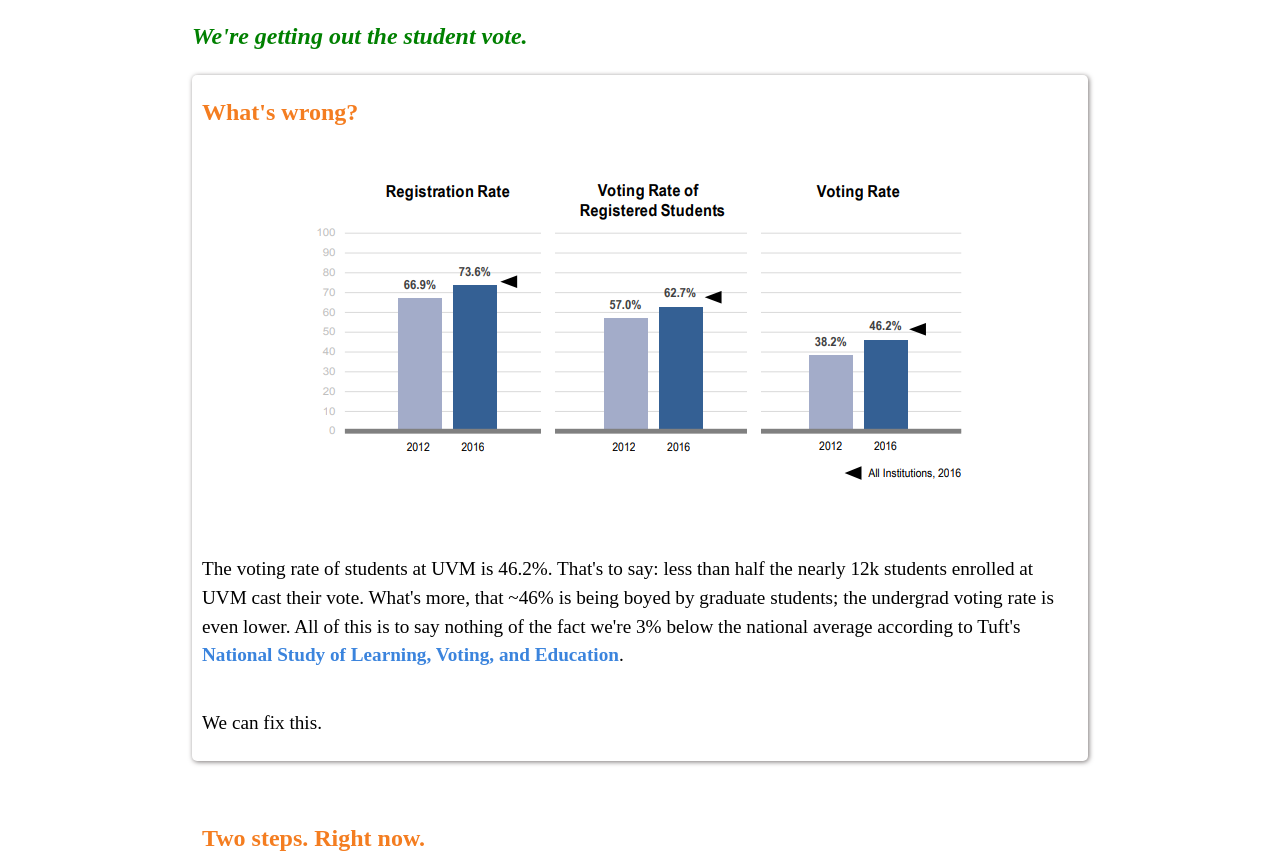
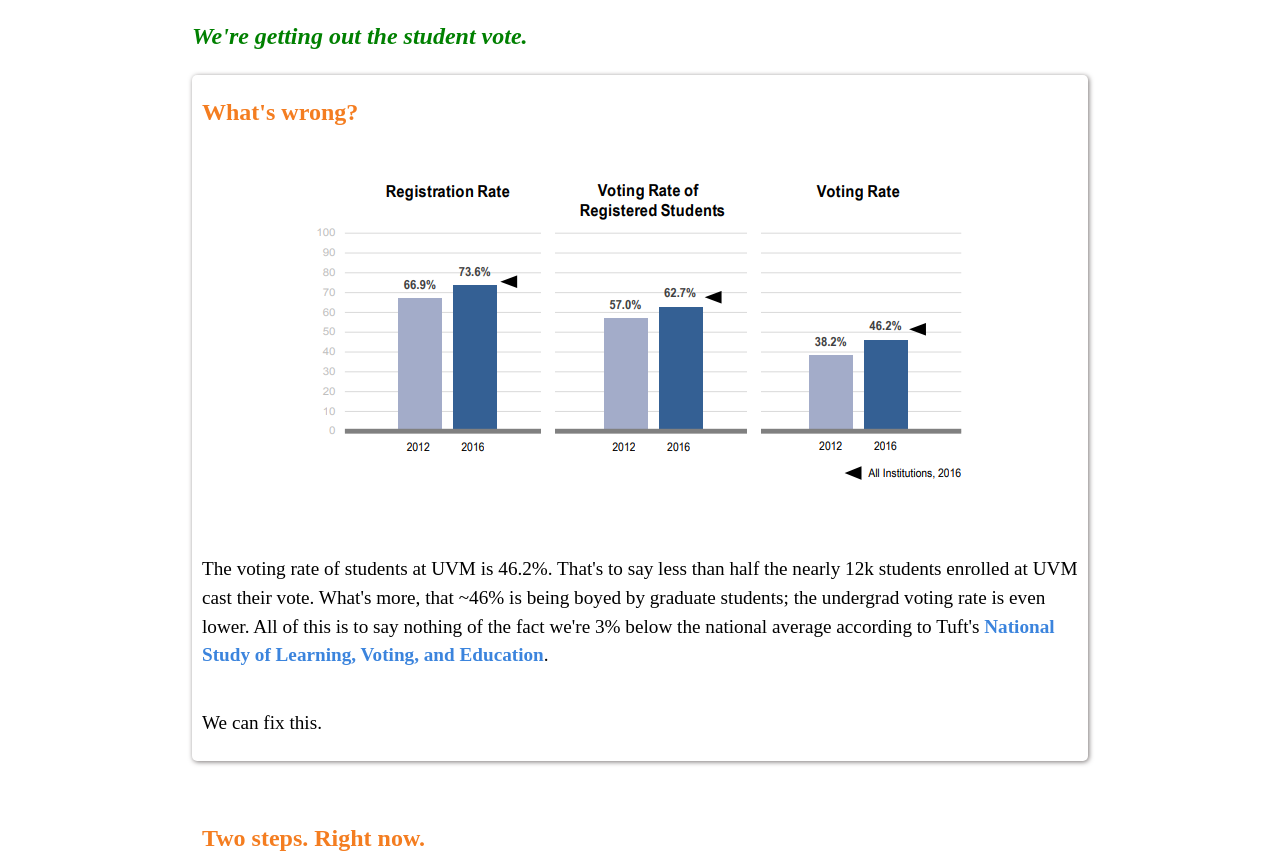
Before and after one commit to JamesMitofsky/uvm-votes, an Eleventy site: page index.md in a window 1280 px wide. Shown: the part 170-1035 px from the top of the page. Built offline with nearby package versions, Linux system fonts and the light colour scheme; Eleventy itself is replaced by a stand-in of ours; files that its build step writes are made by us from their sources.

Commit message:
Fixed grammatical error with colon

```diff
--- a/index.md
+++ b/index.md
@@ -5,7 +5,7 @@ title: this is one ginormous test
 <section class="intro-section">
 <h2>What's wrong?</h2>
 <img src="assets/uvm-voting-rate.png" class="voting-rate-pic" alt="Visualization of UVM's voting rate.">
-<p>The voting rate of students at UVM is 46.2%. That's to say: less than half the nearly 12k students enrolled at UVM cast their vote. What's more, that ~46% is being boyed by graduate students; the undergrad voting rate is even lower. All of this is to say nothing of the fact we're 3% below the national average according to Tuft's <a href="https://idhe.tufts.edu/nslve">National Study of Learning, Voting, and Education</a>.</p>
+<p>The voting rate of students at UVM is 46.2%. That's to say less than half the nearly 12k students enrolled at UVM cast their vote. What's more, that ~46% is being boyed by graduate students; the undergrad voting rate is even lower. All of this is to say nothing of the fact we're 3% below the national average according to Tuft's <a href="https://idhe.tufts.edu/nslve">National Study of Learning, Voting, and Education</a>.</p>
 
 <p>We can fix this.</p>
 </section>
```
